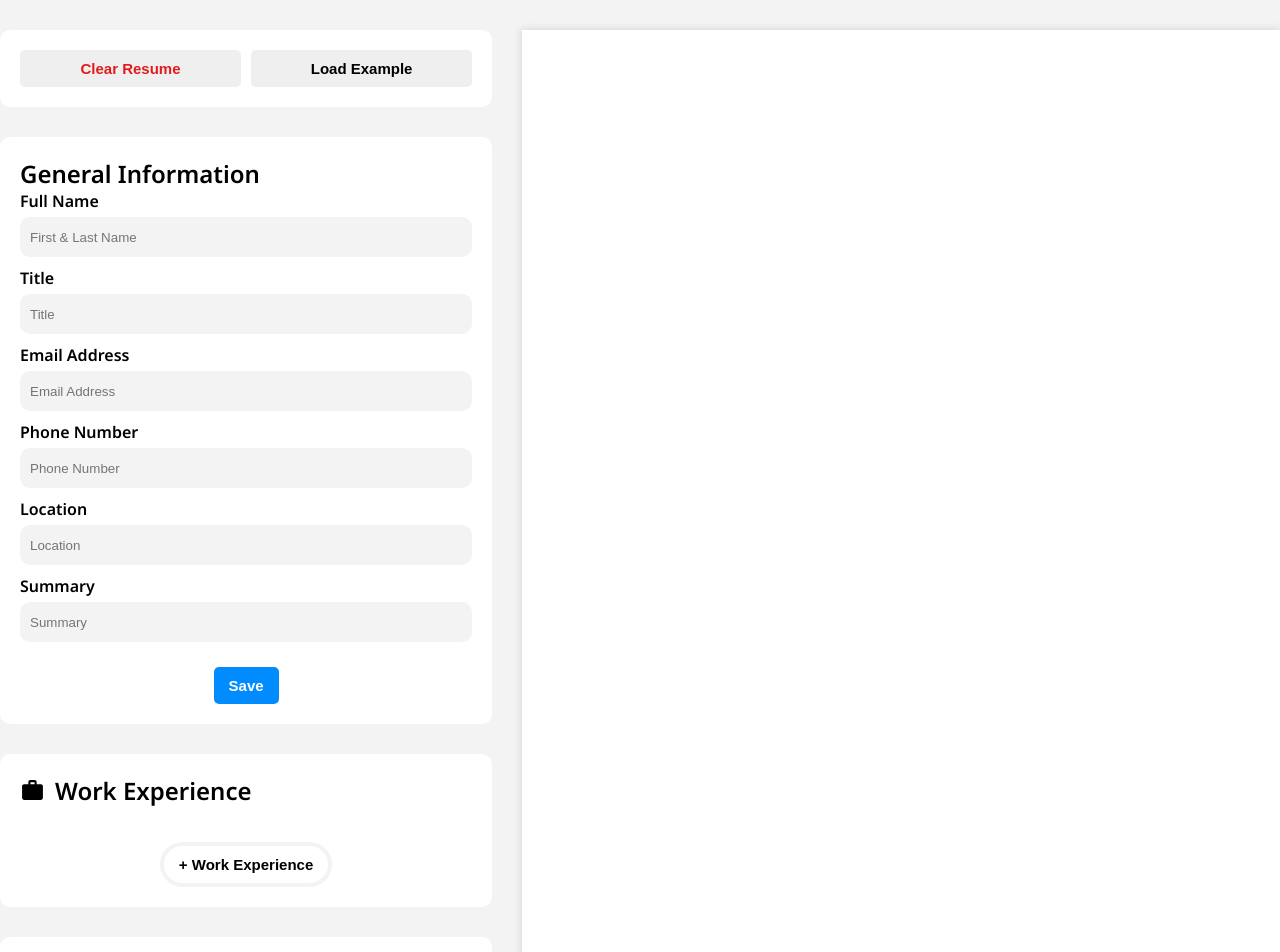
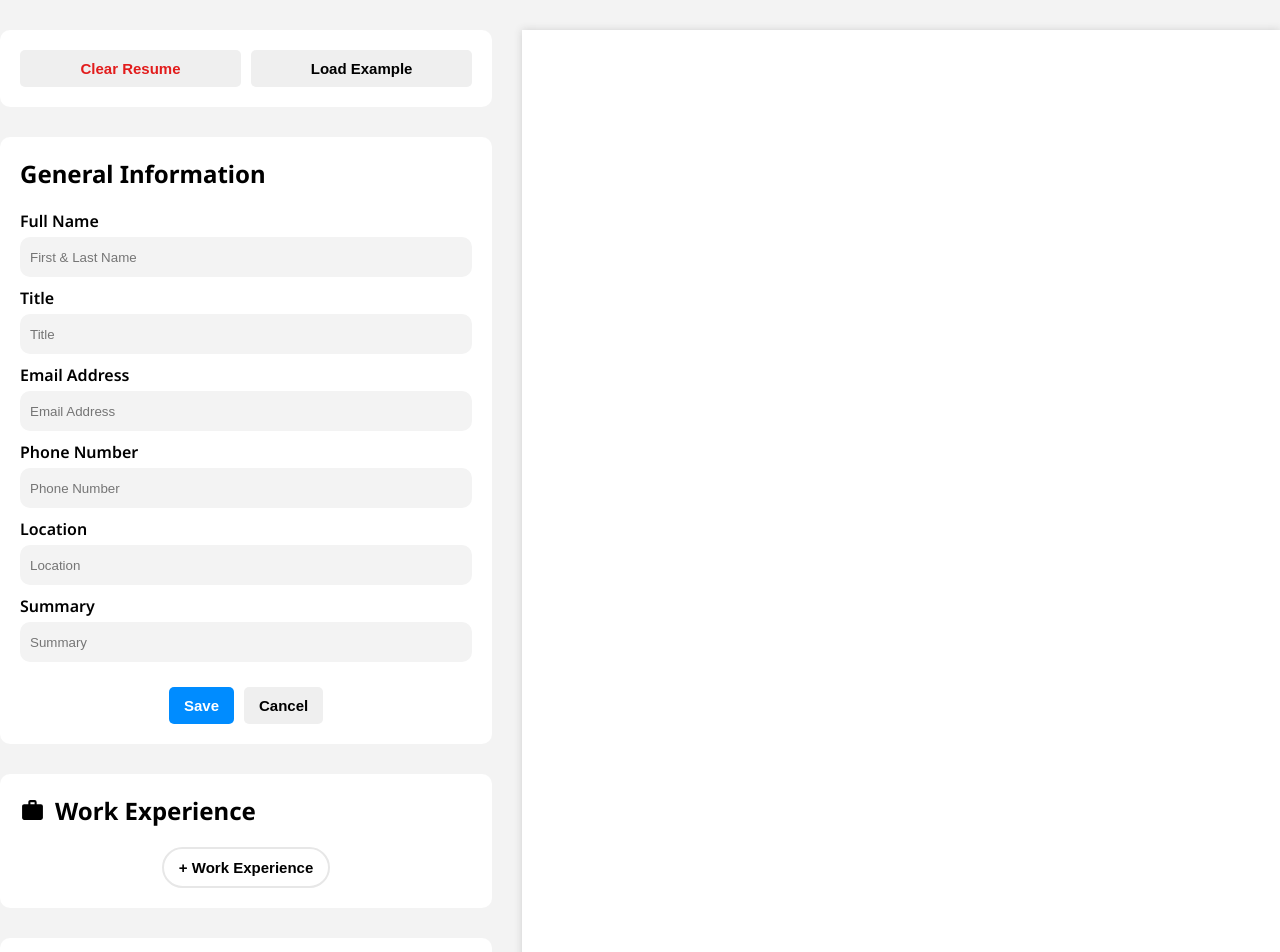
Before and after one commit to caylinvu/cv-app, a React (Vite) app: page / in a window 1280 px wide. Shown: the top 952 px of the page. Built offline with nearby package versions, Linux system fonts and the light colour scheme.

Commit message:
Add cancel button

```diff
--- a/index.html
+++ b/index.html
@@ -5,7 +5,7 @@
     <meta name="viewport" content="width=device-width, initial-scale=1.0" />
     <title>CV App</title>
     <link
-      href="https://fonts.googleapis.com/css2?family=DM+Serif+Display&family=Noto+Sans:wght@400;600&display=swap"
+      href="https://fonts.googleapis.com/css2?family=DM+Serif+Display&family=Noto+Sans:wght@400;600;700&display=swap"
       rel="stylesheet"
     />
   </head>
--- a/src/App.jsx
+++ b/src/App.jsx
@@ -19,11 +19,17 @@ function App() {
     summary: '',
   });
 
+  const [genPrev, setGenPrev] = useState(generalInfo);
+
   const [workExp, setWorkExp] = useState([]);
+
+  const [workPrev, setWorkPrev] = useState([]);
 
   const [newWorkId, setNewWorkId] = useState(0);
 
   const [education, setEducation] = useState([]);
+
+  const [eduPrev, setEduPrev] = useState([]);
 
   const [newEduId, setNewEduId] = useState(0);
 
@@ -36,8 +42,16 @@ function App() {
           setEducation={setEducation}
           setNewWorkId={setNewWorkId}
           setNewEduId={setNewEduId}
+          setGenPrev={setGenPrev}
+          setWorkPrev={setWorkPrev}
+          setEduPrev={setEduPrev}
         />
-        <InputGeneralInfo info={generalInfo} setInfo={setGeneralInfo} />
+        <InputGeneralInfo
+          info={generalInfo}
+          setInfo={setGeneralInfo}
+          prevState={genPrev}
+          setPrevState={setGenPrev}
+        />
         <InputExperience
           section={workExp}
           setSection={setWorkExp}
@@ -45,6 +59,8 @@ function App() {
           title="Work Experience"
           newId={newWorkId}
           setNewId={setNewWorkId}
+          prevState={workPrev}
+          setPrevState={setWorkPrev}
         />
         <InputExperience
           section={education}
@@ -53,6 +69,8 @@ function App() {
           title="Education"
           newId={newEduId}
           setNewId={setNewEduId}
+          prevState={eduPrev}
+          setPrevState={setEduPrev}
         />
       </div>
       <div className="display-container">
--- a/src/components/Buttons.jsx
+++ b/src/components/Buttons.jsx
@@ -10,15 +10,22 @@ function AddButton({ handleClick, title }) {
 
 function SaveButton({ handleClick }) {
   return (
-    <button type="submit" onClick={handleClick}>
+    <button type="submit" onClick={handleClick} className="save-btn">
       Save
+    </button>
+  );
+}
+
+function CancelButton({ handleClick }) {
+  return (
+    <button type="button" onClick={handleClick} className="cancel-btn">
+      Cancel
     </button>
   );
 }
 
 function EditButton({ handleClick, objId }) {
   return (
-    // <button type="button" onClick={handleClick} className={className}>
     <button type="button" onClick={() => handleClick(objId)}>
       <img src="/square-edit-outline.svg" className="btn-icon" alt="" />
     </button>
@@ -33,4 +40,4 @@ function DeleteButton({ handleClick, objId }) {
   );
 }
 
-export { AddButton, SaveButton, EditButton, DeleteButton };
+export { AddButton, SaveButton, CancelButton, EditButton, DeleteButton };
--- a/src/components/InputControl.jsx
+++ b/src/components/InputControl.jsx
@@ -1,4 +1,13 @@
-function InputControl({ setGeneralInfo, setWorkExp, setEducation, setNewWorkId, setNewEduId }) {
+function InputControl({
+  setGeneralInfo,
+  setWorkExp,
+  setEducation,
+  setNewWorkId,
+  setNewEduId,
+  setGenPrev,
+  setWorkPrev,
+  setEduPrev,
+}) {
   const generalExample = {
     name: 'Jan Smith',
     title: 'Software Engineer',
@@ -43,9 +52,12 @@ function InputControl({ setGeneralInfo, setWorkExp, setEducation, setNewWorkId,
 
   const loadExample = () => {
     setGeneralInfo(generalExample);
+    setGenPrev(generalExample);
     setWorkExp(workExample);
+    setWorkPrev(workExample);
     setNewWorkId(2);
     setEducation(eduExample);
+    setEduPrev(eduExample);
     setNewEduId(1);
   };
 
@@ -58,9 +70,19 @@ function InputControl({ setGeneralInfo, setWorkExp, setEducation, setNewWorkId,
       location: '',
       summary: '',
     });
+    setGenPrev({
+      name: '',
+      title: '',
+      email: '',
+      phone: '',
+      location: '',
+      summary: '',
+    });
     setWorkExp([]);
+    setWorkPrev([]);
     setNewWorkId(0);
     setEducation([]);
+    setEduPrev([]);
     setNewEduId(0);
   };
 
--- a/src/components/InputExperience.jsx
+++ b/src/components/InputExperience.jsx
@@ -1,7 +1,16 @@
 import { useState } from 'react';
 import { AddButton, EditButton, DeleteButton } from './Buttons';
 
-function InputExperience({ section, setSection, Form, title, newId, setNewId }) {
+function InputExperience({
+  section,
+  setSection,
+  Form,
+  title,
+  newId,
+  setNewId,
+  prevState,
+  setPrevState,
+}) {
   const [showInputs, setShowInputs] = useState(false);
   const [isActive, setIsActive] = useState(0);
   const activeObj = section.find((obj) => obj.id == isActive);
@@ -46,11 +55,21 @@ function InputExperience({ section, setSection, Form, title, newId, setNewId })
     setIsActive(newId);
     setShowInputs(true);
     setSection([...section, newObj]);
-    setNewId(newId + 1);
   };
 
   const saveExp = (e) => {
     e.preventDefault();
+    setShowInputs(false);
+    setPrevState(section);
+    let currentObj = section.filter((obj) => obj.id == newId);
+    console.log(currentObj.length > 0);
+    if (currentObj.length > 0) {
+      setNewId(newId + 1);
+    }
+  };
+
+  const cancelExp = () => {
+    setSection(prevState);
     setShowInputs(false);
   };
 
@@ -75,7 +94,12 @@ function InputExperience({ section, setSection, Form, title, newId, setNewId })
         <h2>{title}</h2>
       </div>
       {showInputs ? (
-        <Form activeObj={activeObj} handleChange={handleChange} handleClick={saveExp} />
+        <Form
+          activeObj={activeObj}
+          handleChange={handleChange}
+          handleSave={saveExp}
+          handleCancel={cancelExp}
+        />
       ) : (
         <div className="input-preview">
           {section.map((obj) => {
--- a/src/components/education/EducationForm.jsx
+++ b/src/components/education/EducationForm.jsx
@@ -1,6 +1,6 @@
-import { SaveButton } from '../Buttons';
+import { SaveButton, CancelButton } from '../Buttons';
 
-function EducationForm({ activeObj, handleChange, handleClick }) {
+function EducationForm({ activeObj, handleChange, handleSave, handleCancel }) {
   return (
     <form className="form">
       <div className={activeObj.id} id="education-inputs">
@@ -60,8 +60,9 @@ function EducationForm({ activeObj, handleChange, handleClick }) {
           />
         </div>
       </div>
-      <div className="save-btn">
-        <SaveButton handleClick={handleClick} />
+      <div className="form-btns">
+        <SaveButton handleClick={handleSave} />
+        <CancelButton handleClick={handleCancel} />
       </div>
     </form>
   );
--- a/src/components/generalInfo/GeneralForm.jsx
+++ b/src/components/generalInfo/GeneralForm.jsx
@@ -1,6 +1,6 @@
-import { SaveButton } from '../Buttons';
+import { SaveButton, CancelButton } from '../Buttons';
 
-function GeneralForm({ info, handleChange, handleClick }) {
+function GeneralForm({ info, handleChange, handleSave, handleCancel }) {
   return (
     <form className="form">
       <div id="general-inputs">
@@ -71,8 +71,9 @@ function GeneralForm({ info, handleChange, handleClick }) {
           />
         </div>
       </div>
-      <div className="save-btn">
-        <SaveButton handleClick={handleClick} />
+      <div className="form-btns">
+        <SaveButton handleClick={handleSave} />
+        <CancelButton handleClick={handleCancel} />
       </div>
     </form>
   );
--- a/src/components/generalInfo/InputGeneralInfo.jsx
+++ b/src/components/generalInfo/InputGeneralInfo.jsx
@@ -2,7 +2,7 @@ import { useState } from 'react';
 import GeneralForm from './GeneralForm';
 import { EditButton } from '../Buttons';
 
-function InputGeneralInfo({ info, setInfo }) {
+function InputGeneralInfo({ info, setInfo, prevState, setPrevState }) {
   const [showInputs, setShowInputs] = useState(true);
 
   const handleChange = (e) => {
@@ -12,6 +12,12 @@ function InputGeneralInfo({ info, setInfo }) {
   const save = (e) => {
     e.preventDefault();
     setShowInputs(false);
+    setPrevState(info);
+  };
+
+  const cancel = (e) => {
+    setInfo(prevState);
+    setShowInputs(false);
   };
 
   const edit = () => {
@@ -20,9 +26,14 @@ function InputGeneralInfo({ info, setInfo }) {
 
   return (
     <div className="input-section">
-      <h2>General Information</h2>
+      <h2 className="gen-title">General Information</h2>
       {showInputs ? (
-        <GeneralForm info={info} handleChange={handleChange} handleClick={save} />
+        <GeneralForm
+          info={info}
+          handleChange={handleChange}
+          handleSave={save}
+          handleCancel={cancel}
+        />
       ) : (
         <div className="entry">
           <h3>{info.name}</h3>
--- a/src/components/workExp/WorkExpForm.jsx
+++ b/src/components/workExp/WorkExpForm.jsx
@@ -1,6 +1,6 @@
-import { SaveButton } from '../Buttons';
+import { SaveButton, CancelButton } from '../Buttons';
 
-function WorkExpForm({ activeObj, handleChange, handleClick }) {
+function WorkExpForm({ activeObj, handleChange, handleSave, handleCancel }) {
   return (
     <form className="form">
       <div className={activeObj.id} id="work-exp-inputs">
@@ -60,8 +60,9 @@ function WorkExpForm({ activeObj, handleChange, handleClick }) {
           />
         </div>
       </div>
-      <div className="save-btn">
-        <SaveButton handleClick={handleClick} />
+      <div className="form-btns">
+        <SaveButton handleClick={handleSave} />
+        <CancelButton handleClick={handleCancel} />
       </div>
     </form>
   );
--- a/src/styles/App.css
+++ b/src/styles/App.css
@@ -14,7 +14,7 @@
 .section-heading {
   display: flex;
   gap: 10px;
-  padding-bottom: 20px;
+  margin-bottom: 20px;
   align-items: center;
 }
 
@@ -22,8 +22,8 @@
   width: 25px;
 }
 
-.input-section h2 {
-  /* padding-bottom: 20px; */
+.gen-title {
+  padding-bottom: 20px;
 }
 
 .input {
@@ -34,7 +34,7 @@
 }
 
 .input label {
-  font-weight: bold;
+  font-weight: 600;
 }
 
 input {
--- a/src/styles/Buttons.css
+++ b/src/styles/Buttons.css
@@ -30,19 +30,20 @@ button:active {
   width: 50%;
 }
 
-.save-btn,
+.form-btns,
 .add-btn {
   text-align: center;
   margin-top: 15px;
 }
 
-.save-btn button {
+.save-btn {
   background-color: rgb(0, 140, 255);
   color: white;
+  margin-right: 10px;
 }
 
 .add-btn button {
-  border: 4px solid rgb(243, 243, 243);
+  border: 2px solid rgb(231, 231, 231);
   background-color: white;
   border-radius: 25px;
 }
```
